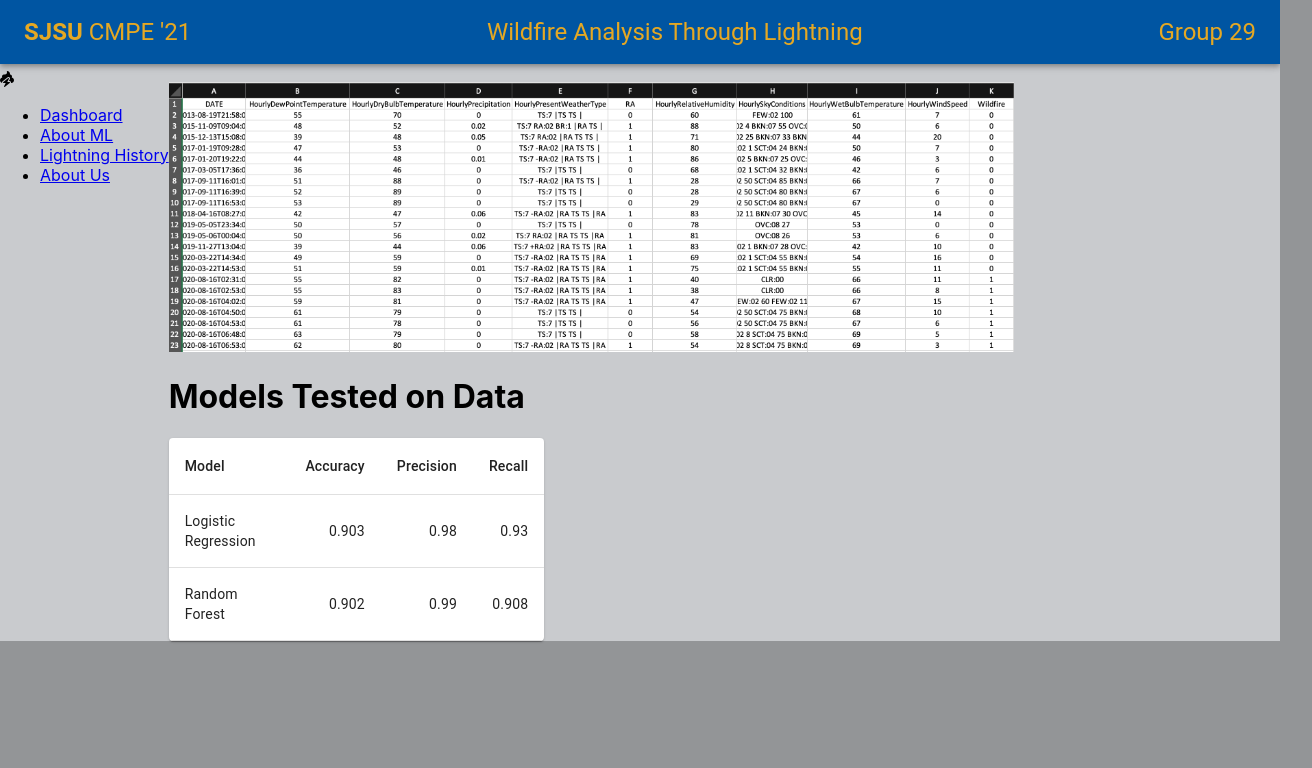
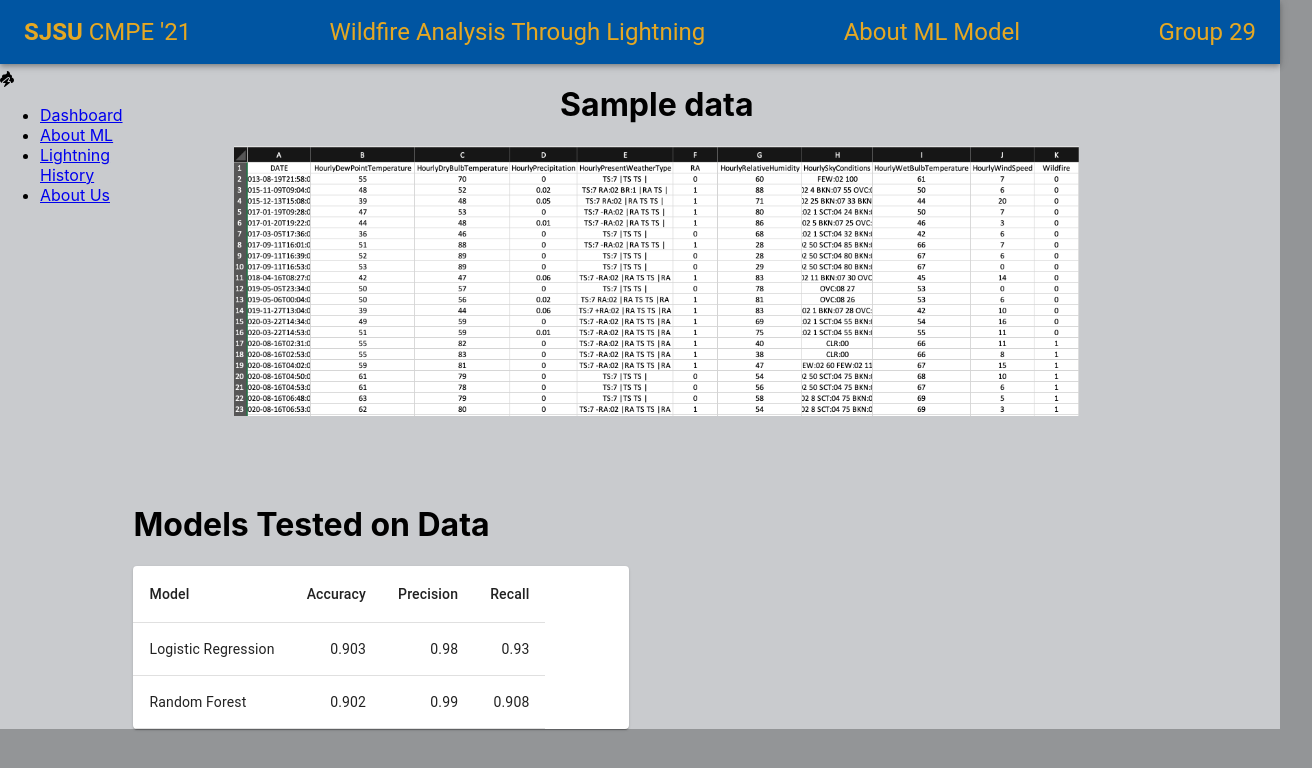
Before and after one commit to SJSU-Wildfire-Prediction/wildfire-frontend, a React (Create React App) app: page /AboutModel in a window 1280 px wide. Shown: the top 768 px of the page, 1312 px wide, since content can reach past the window. Built offline with nearby package versions, Linux system fonts and the light colour scheme; no server answers.

Commit message:
fixed the spacing on the about model page

```diff
--- a/src/AboutModel.jsx
+++ b/src/AboutModel.jsx
@@ -2,8 +2,8 @@ import React, { Component } from "react";
 import axios from "axios";
 import "./App.css";
 import { makeStyles, createStyles, Theme } from '@material-ui/core/styles';
-import {AppBar, Toolbar, Button, Typography, Grid, Paper, Table, TableBody, TableCell, TableContainer, TableHead, TableRow} from "@material-ui/core";
-import {Row, Col} from "reactstrap";
+import { AppBar, Toolbar, Button, Typography, Grid, Paper, Table, TableBody, TableCell, TableContainer, TableHead, TableRow } from "@material-ui/core";
+import { Row, Col } from "reactstrap";
 
 
 import data from './images/data.png';
@@ -30,10 +30,11 @@ class AboutModel extends Component {
   render() {
     //
     return (
-        <div class = ''>
+      <div class=''>
 
 
-                <Grid item xs={8}>
+        <Grid container spacing={8}>
+        <Grid item xs={12}>
           <AppBar className="general-top-bar" position="absolute">
             <Toolbar className="topbar-toolbar">
               <Typography variant="h5" color="inherit">
@@ -43,16 +44,22 @@ class AboutModel extends Component {
                 Wildfire Analysis Through Lightning
                   </Typography>
               <Typography variant="h5" color="inherit">
+                About ML Model
+                </Typography>
+
+              <Typography variant="h5" color="inherit">
                 Group 29
                   </Typography>
             </Toolbar>
           </AppBar>
         </Grid>
 
-                <Grid item sm={3}>
+        <Grid item sm={1}></Grid>
+
+        <Grid item sm={15}>
           <Row>
-                    <div class = "relative">
-                        <h1 align = "center">Sample data</h1>
+            <div class="relative">
+              <h1 align="center">Sample data</h1>
               <img class="img-fluid rounded-circle mb-3" src={data} style={style} alt="data" />
             </div>
           </Row>
@@ -89,6 +96,7 @@ class AboutModel extends Component {
             </Grid>
           </Row>
         </Grid>
+        </Grid>
       </div>
     )
   }
--- a/src/components/csvread.jsx
+++ b/src/components/csvread.jsx
@@ -44,6 +44,12 @@ class csvread extends Component {
               <TableCell align="center">39.9</TableCell>
               <TableCell align="center">-122</TableCell>
             </TableRow>
+            <TableRow>
+              <TableCell align="center">20210104 </TableCell>
+              <TableCell align="center">3</TableCell>
+              <TableCell align="center">39.9</TableCell>
+              <TableCell align="center">-122.3</TableCell>
+            </TableRow>
           </TableBody>
         </TableContainer>
       </div>
```
Lines whose indentation alone changed are shown as unchanged.
